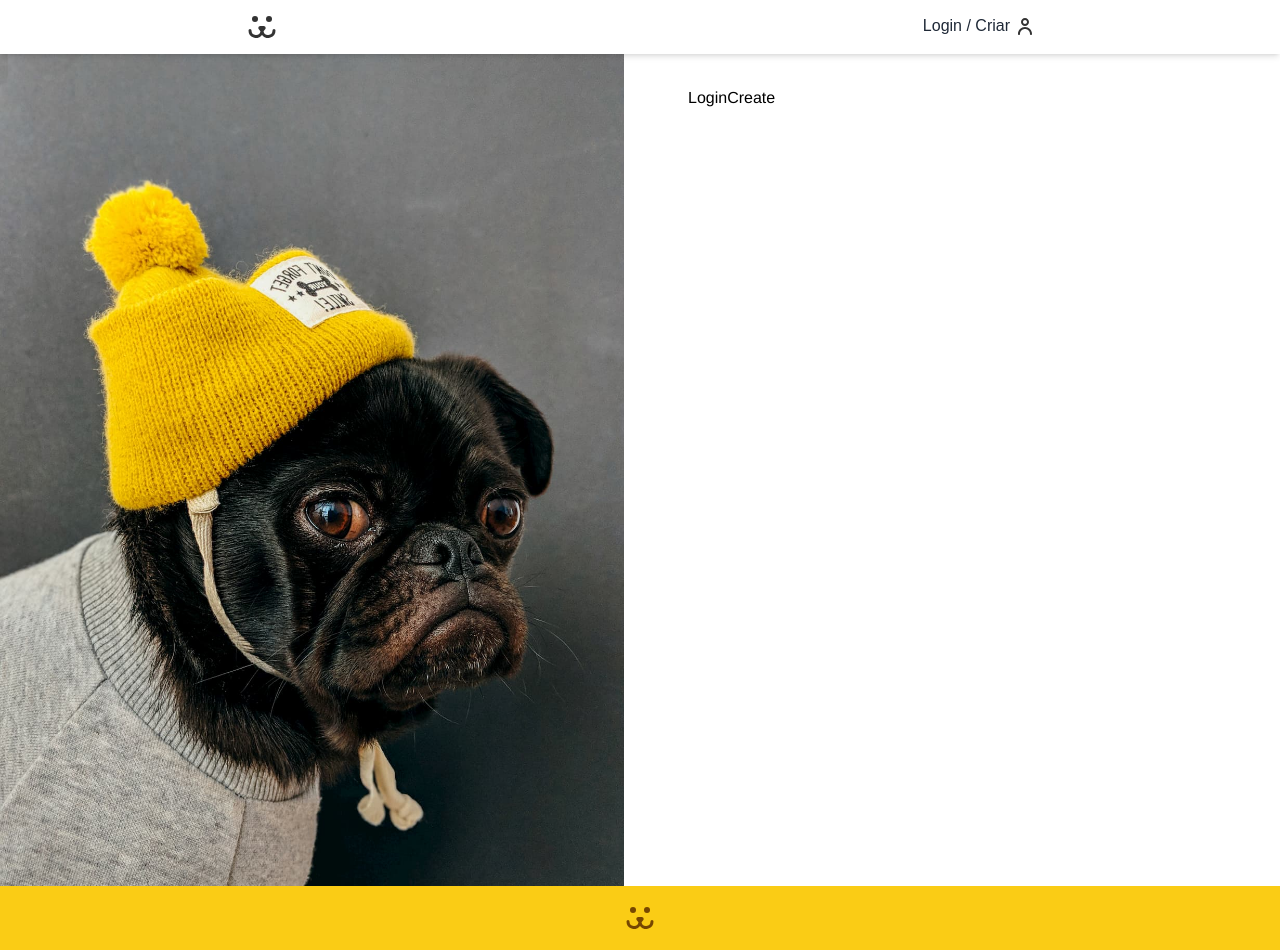
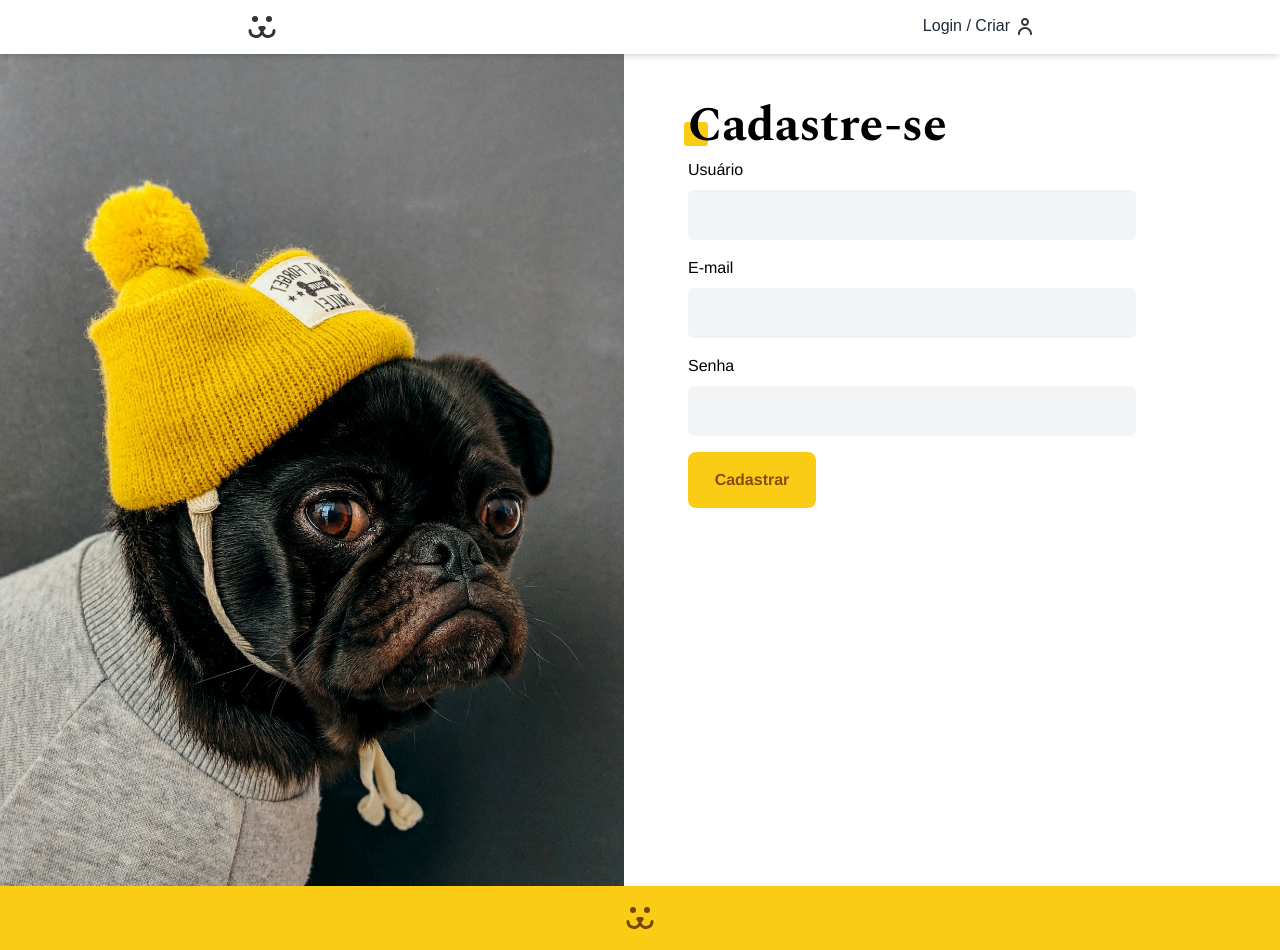
Before and after one commit to pazIago/dogs, a React (Vite) app: page /login/create in a window 1280 px wide. Built offline with nearby package versions, Linux system fonts and the light colour scheme.

Commit message:
create user form added

```diff
--- a/src/api/api-data.jsx
+++ b/src/api/api-data.jsx
@@ -36,3 +36,16 @@ export function USER_GET(token) {
     },
   };
 }
+
+export function USER_POST(body) {
+  return {
+    url: API_URL + "/api/user",
+    options: {
+      method: "POST",
+      headers: {
+        "Content-Type": "application/json",
+      },
+      body: JSON.stringify(body),
+    },
+  };
+}
--- a/src/components/Error.jsx
+++ b/src/components/Error.jsx
@@ -5,7 +5,7 @@ const Error = ({ error }) => {
   if (!error) return null;
   return (
     <motion.div initial={{ opacity: 0 }} animate={{ opacity: 1 }}>
-      <p className="text-red-500">{error}</p>
+      <p className="text-red-500 py-4">{error}</p>
     </motion.div>
   );
 };
--- a/src/components/Form/Button.jsx
+++ b/src/components/Form/Button.jsx
@@ -14,7 +14,7 @@ const Button = ({ text, ...props }) => {
 };
 
 const baseStyle =
-  "pointer box-border min-w-[8rem] rounded-lg bg-yellow-400 px-5 py-5 font-primary font-bold text-yellow-800 border-[3px] border-yellow-400 transition";
+  "pointer box-border min-w-[8rem] rounded-lg bg-yellow-400 px-[1.2rem] py-[0.8rem] font-primary font-bold text-yellow-800 border-[3px] border-yellow-400 transition";
 
 const hoverStyle =
   "hover:outline-none hover:border-[3px] hover:border-yellow-100 hover:ring-[1px] hover:ring-yellow-400";
--- /dev/null
+++ b/src/components/Subtitle.jsx
@@ -0,0 +1,21 @@
+import React from "react";
+
+const Subtitle = ({ text, variant = "primary" }) => {
+  let style = "";
+
+  switch (variant) {
+    case "primary":
+      style = baseStyle;
+      break;
+
+    case "secondary":
+      style = variantStyle;
+  }
+
+  return <h2 className={style}>{text}</h2>;
+};
+
+const baseStyle =
+  "font-secondary text-2xl font-semibold leading-none after:block after:h-2 after:w-12 after:rounded-[0.2rem] after:bg-gray-200";
+
+export default Subtitle;
--- /dev/null
+++ b/src/components/Title.jsx
@@ -0,0 +1,21 @@
+import React from "react";
+
+const Title = ({ text, variant='primary' }) => {
+  let style = "";
+
+  switch (variant) {
+    case "primary":
+      style = baseStyle;
+      break;
+
+    case "secondary":
+      style = variantStyle;
+  }
+
+  return <h1 className={style}>{text}</h1>;
+};
+
+const baseStyle =
+  "text-bold relative z-10 my-4 mx-0 mb-2 font-secondary text-5xl font-bold leading-none after:absolute after:bottom-1 after:-left-1 after:-z-10 after:block after:h-6 after:w-6 after:rounded-[0.2rem] after:bg-yellow-400";
+
+export default Title;
--- a/src/context/UserContext.jsx
+++ b/src/context/UserContext.jsx
@@ -39,7 +39,6 @@ export const UserStorage = ({ children }) => {
     const json = await response.json();
     setUserData(json);
     setLogin(true);
-    console.log(json);
   }
 
   async function userLogin(username, password) {
@@ -48,7 +47,6 @@ export const UserStorage = ({ children }) => {
       setLoading(true);
       const { url, options } = TOKEN_POST({ username, password });
       const responseToken = await fetch(url, options);
-      console.log(responseToken);
       if (!responseToken.ok)
         throw new Error(
           `Error:${responseToken.status} ${
--- /dev/null
+++ b/src/hooks/useFetch.jsx
@@ -0,0 +1,31 @@
+import React, { useCallback, useState } from "react";
+
+const useFetch = () => {
+  const [data, setData] = useState(null);
+  const [errorMsg, setErrorMsg] = useState(null);
+  const [loading, setLoading] = useState(false);
+
+  const request = useCallback(async (url, options) => {
+    let response;
+    let json;
+
+    try {
+      setErrorMsg(null);
+      setLoading(true);
+      response = await fetch(url, options);
+      json = await response.json();
+      if (!response.ok) throw new Error(json.message);
+    } catch (err) {
+      json = null;
+      setErrorMsg(`${err}`);
+    } finally {
+      setData(json);
+      setLoading(false);
+      return { response, json };
+    }
+  }, []);
+
+  return { data, loading, errorMsg, request };
+};
+
+export default useFetch;
--- a/src/hooks/useForm.jsx
+++ b/src/hooks/useForm.jsx
@@ -41,6 +41,10 @@ const types = {
       /^(([^<>()[\]\\.,;:\s@"]+(\.[^<>()[\]\\.,;:\s@"]+)*)|(".+"))@((\[[0-9]{1,3}\.[0-9]{1,3}\.[0-9]{1,3}\.[0-9]{1,3}\])|(([a-zA-Z\-0-9]+\.)+[a-zA-Z]{2,}))$/,
     errorMsg: "Email Inválido ",
   },
+  password: {
+    regex: /^(?=.*\d)(?=.*[a-z])(?=.*[A-Z])[0-9a-zA-Z]{8,}$/,
+    errorMsg: `A senha deve possuir ao menos 8 caracteres e conter, ao menos, 1 caracter maiúsculo, 1 letra minúscula e 1 dígito.`,
+  },
 };
 
 export default useForm;
--- a/src/pages/Login/LoginCreate.jsx
+++ b/src/pages/Login/LoginCreate.jsx
@@ -1,9 +1,51 @@
-import React from 'react'
+import React, { useContext } from "react";
+import { motion } from "framer-motion";
+import Title from "../../components/Title";
+import Input from "../../components/Form/Input";
+import Button from "../../components/Form/Button";
+import useForm from "../../hooks/useForm";
+import { USER_POST } from "../../api/api-data";
+import { UserContext } from "../../context/UserContext";
+import useFetch from "../../hooks/useFetch";
+import Error from "../../components/Error";
 
 const LoginCreate = () => {
+  const username = useForm();
+  const email = useForm("email");
+  const password = useForm("password");
+  const { userLogin } = useContext(UserContext);
+  const { loading, errorMsg, request } = useFetch();
+
+  async function handleSubmit(event) {
+    event.preventDefault();
+    const { url, options } = USER_POST({
+      username: username.value,
+      email: email.value,
+      password: password.value,
+    });
+
+    const { response, json } = await request(url, options);
+    if (response.ok) userLogin(username.value, password.value);
+  }
+
   return (
-    <div>LoginCreate</div>
-  )
-}
+    <motion.div initial={{ opacity: 0, x: -20 }} animate={{ opacity: 1, x: 0 }}>
+      <section>
+        <Title text="Cadastre-se" variant="primary" />
+        <form className="transition" onSubmit={handleSubmit}>
+          <Input label="Usuário" type="text" name="username" {...username} />
+          <Input label="E-mail" type="email" name="email" {...email} />
+          <Input label="Senha" type="password" name="password" {...password} />
+          {loading ? (
+            <Button disabled text="Carregando" />
+          ) : (
+            <Button text="Cadastrar" />
+          )}
+          <Error error={errorMsg} />
+        </form>
+      </section>
+    </motion.div>
+  );
+};
 
-export default LoginCreate
+export default LoginCreate;
--- a/src/pages/Login/LoginForm.jsx
+++ b/src/pages/Login/LoginForm.jsx
@@ -4,8 +4,10 @@ import Input from "../../components/Form/Input";
 import Button from "../../components/Form/Button";
 import useForm from "../../hooks/useForm";
 import { UserContext } from "../../context/UserContext";
-import { AnimatePresence, motion } from "framer-motion";
+import { motion } from "framer-motion";
 import Error from "../../components/Error";
+import Title from "../../components/Title";
+import Subtitle from "../../components/Subtitle";
 
 const LoginForm = () => {
   const username = useForm();
@@ -22,10 +24,8 @@ const LoginForm = () => {
 
   return (
     <motion.div initial={{ opacity: 0, x: -20 }} animate={{ opacity: 1, x: 0 }}>
-      <h1 className="text-bold relative z-10 my-4 mx-0 mb-2 font-secondary text-5xl font-bold leading-none after:absolute after:bottom-1 after:-left-1 after:-z-10 after:block after:h-6 after:w-6 after:rounded-[0.2rem] after:bg-yellow-400">
-        Login
-      </h1>
-
+      <section>
+        <Title variant="primary" text="Login" />
         <form className="mb-8 flex flex-col gap-1" onSubmit={handleSubmit}>
           <Input label="Usuário" type="text" name="username" {...username} />
           <Input label="Senha" type="password" name="password" {...password} />
@@ -45,9 +45,7 @@ const LoginForm = () => {
         </Link>
 
         <div className="mt-16">
-        <h2 className="font-secondary text-2xl font-semibold leading-none after:block after:h-2 after:w-12 after:rounded-[0.2rem] after:bg-gray-200">
-          Cadastre-se
-        </h2>
+          <Subtitle variant="primary" text="Cadastre-se" />
           <p className="my-8">Ainda não possui conta? Cadastre-se no site!</p>
           <Link
             className={`${baseButtonStyle} ${hoverButtonStyle} ${focusButtonStyle}`}
@@ -56,6 +54,7 @@ const LoginForm = () => {
             Cadastro
           </Link>
         </div>
+      </section>
     </motion.div>
   );
 };
```
Lines whose indentation alone changed are shown as unchanged.
